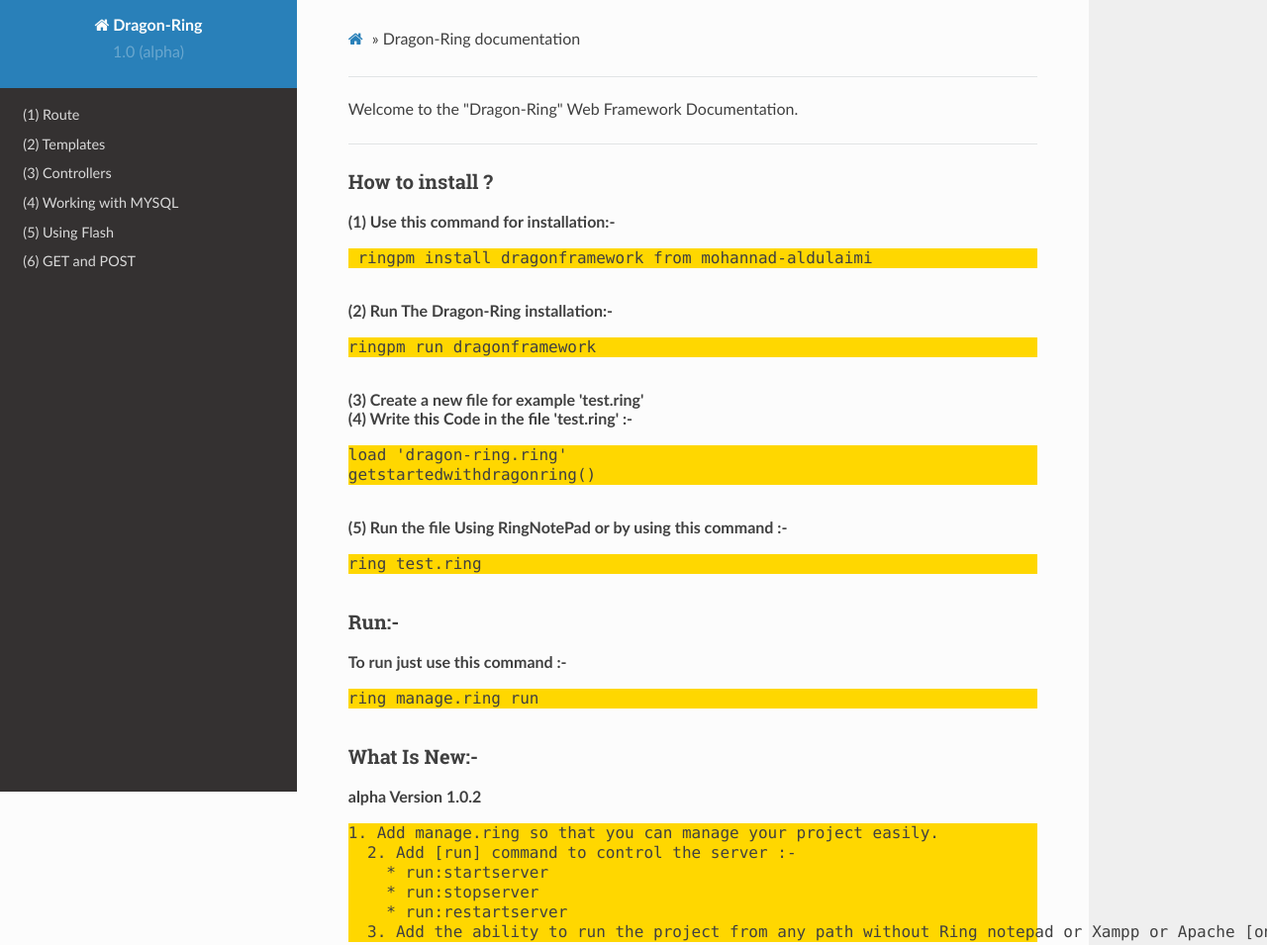
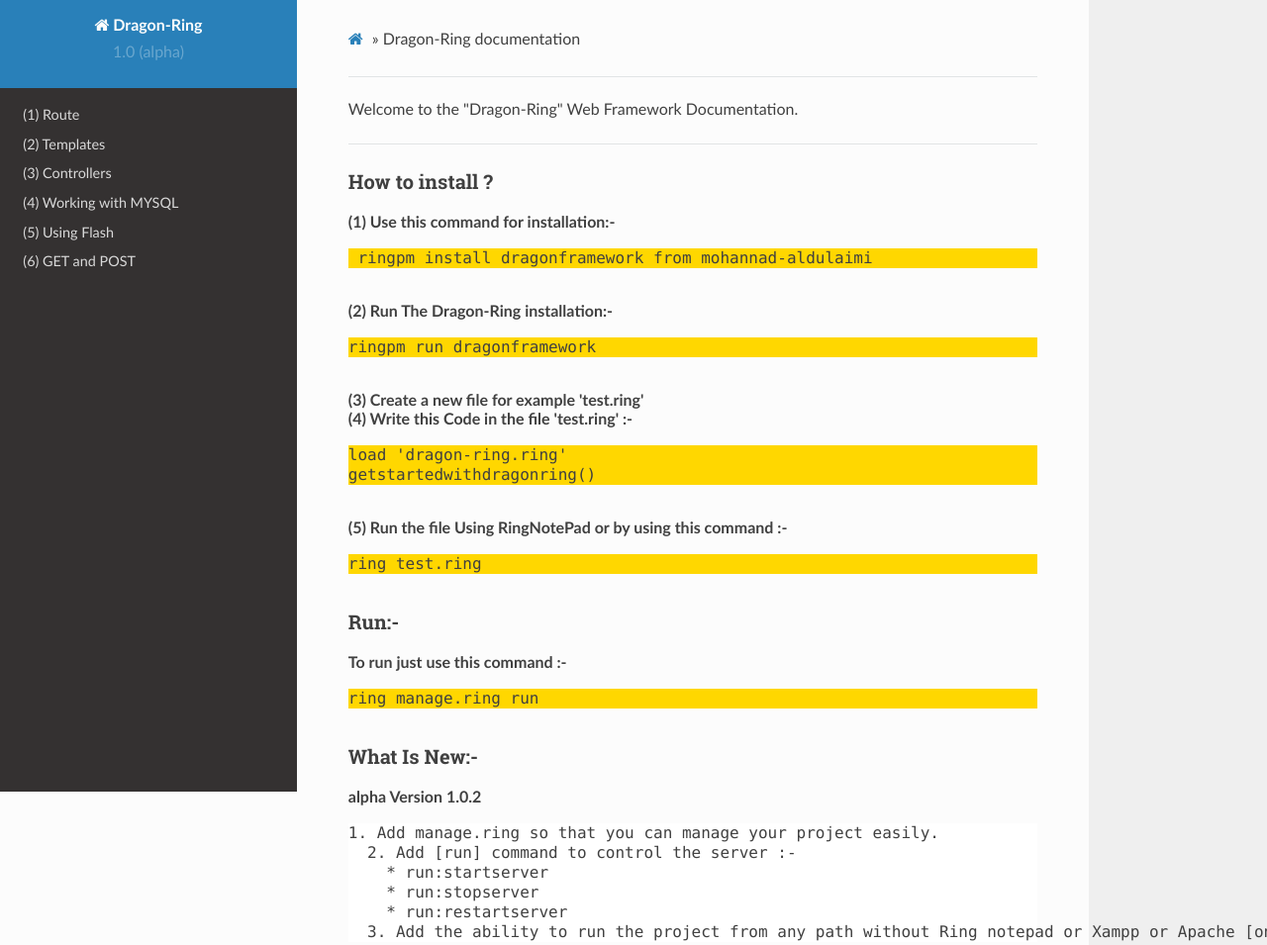
Before and after one commit to dragon-ring-docs/dragon-ring-docs.github.io, a plain HTML site: page index.html in a window 1280 px wide. Shown: the top 955 px of the page at 99% size. Drawn offline with Linux system fonts and the light colour scheme.

Commit message:
some changes

```diff
--- a/index.html
+++ b/index.html
@@ -137,7 +137,7 @@ getstartedwithdragonring() </pre><br>
 <pre>ring manage.ring run</pre><br>
 <h3>What Is New:-</h3>
 <strong>alpha Version 1.0.2</strong>
-<pre>1. Add manage.ring so that you can manage your project easily.
+<pre style="background-color:#fff !important;">1. Add manage.ring so that you can manage your project easily.
   2. Add [run] command to control the server :-
     * run:startserver
     * run:stopserver
```
